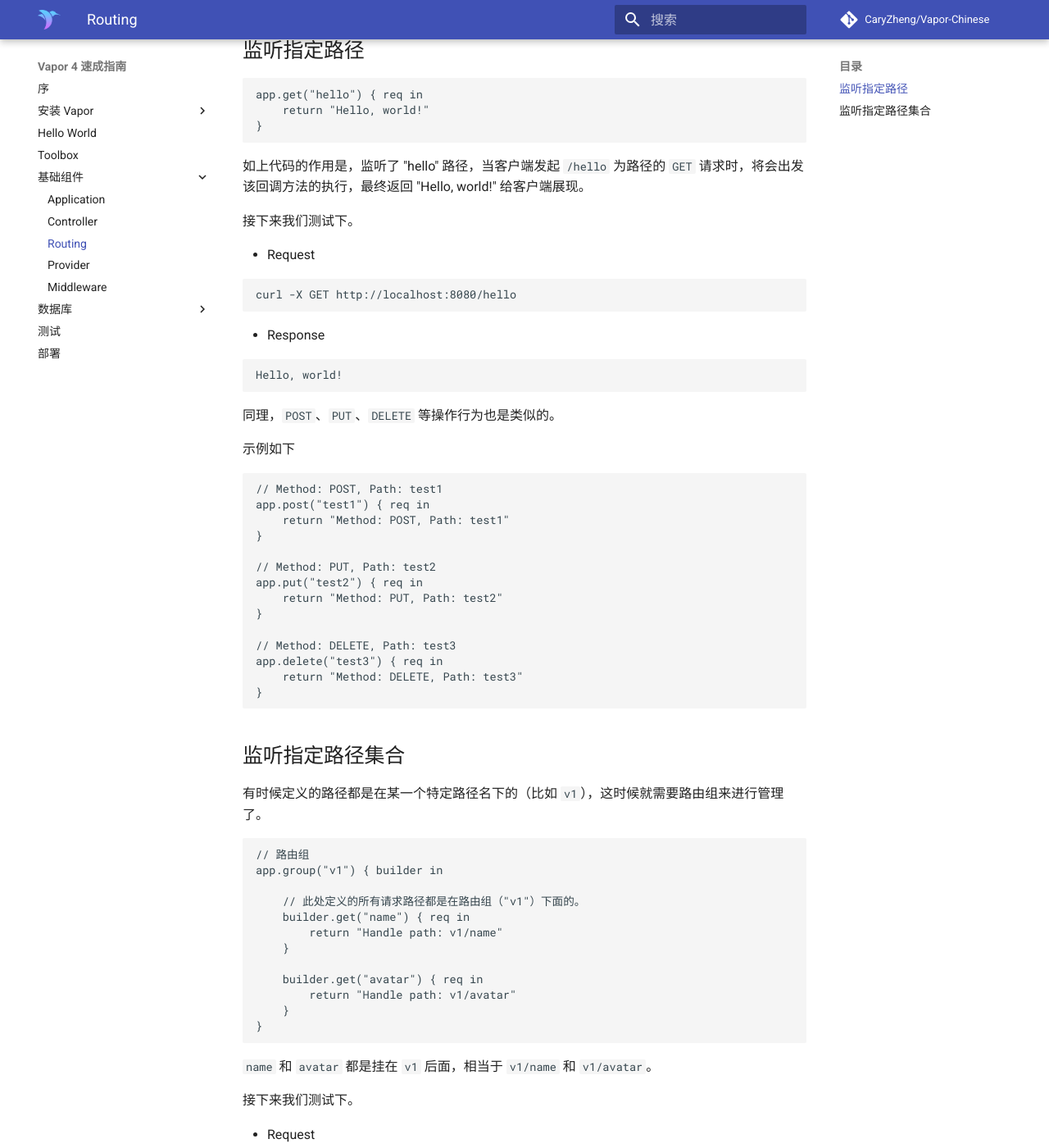
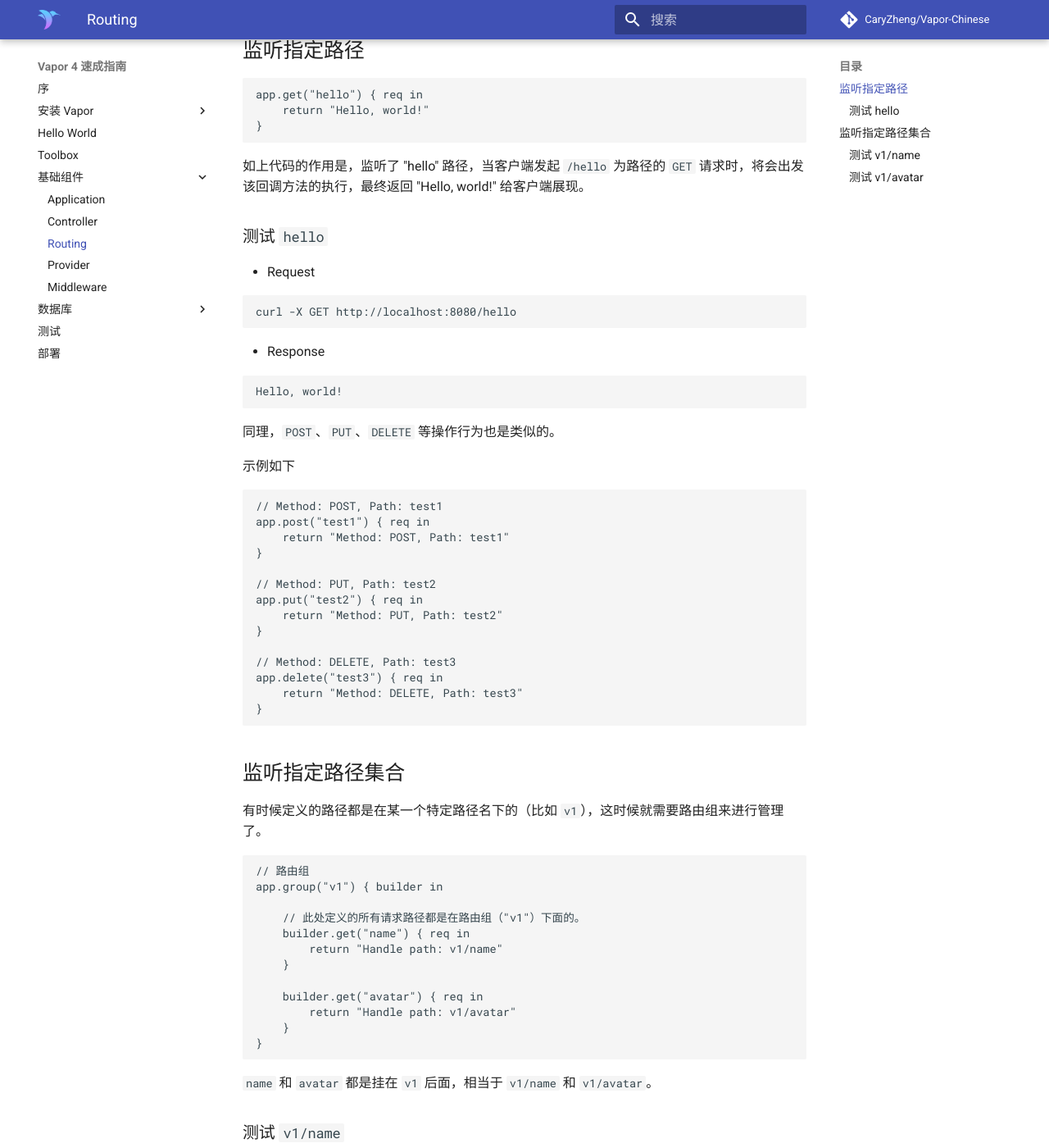
Before and after one commit to CaryZheng/Vapor4-Tutorial, an MkDocs documentation site: the page built from docs/base/routing.md, in a window 1280 px wide and 1400 px high, scrolled down 949 px. Shown: the whole window at 82% size. Built offline with MkDocs 1.6.1 and Material for MkDocs 9.7.7, drawn with Linux system fonts in a browser that asks for light colours; comment, search, counter and statistics services are not loaded.

Commit message:
Update routing chapter

````diff
--- a/docs/base/routing.md
+++ b/docs/base/routing.md
@@ -52,7 +52,7 @@ app.get("hello") { req in
 
 如上代码的作用是，监听了 "hello" 路径，当客户端发起 `/hello` 为路径的 `GET` 请求时，将会出发该回调方法的执行，最终返回 "Hello, world!" 给客户端展现。
 
-接下来我们测试下。
+### 测试 `hello`
 
 * Request
 
@@ -108,7 +108,7 @@ app.group("v1") { builder in
 
 `name` 和 `avatar` 都是挂在 `v1` 后面，相当于 `v1/name` 和 `v1/avatar`。
 
-接下来我们测试下。
+### 测试 `v1/name`
 
 * Request
 
@@ -122,6 +122,8 @@ curl -X GET http://localhost:8080/v1/name
 Handle path: v1/name
 ```
 
+### 测试 `v1/avatar`
+
 * Request
 
 ```
````
